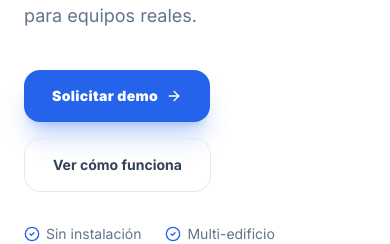
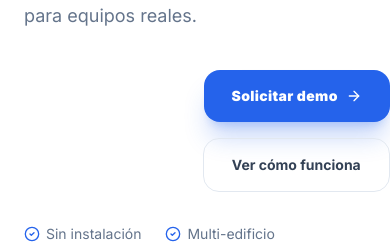
Before and after one commit to PropSys-Property-System/propsys, a Next.js app: page / in a window 390 px wide. Shown: the part 436-680 px from the top of the page. Built offline with nearby package versions, Linux system fonts and the light colour scheme; no server answers.

Commit message:
feat(landing): right align hero buttons on mobile

```diff
--- a/components/landing/LandingHero.tsx
+++ b/components/landing/LandingHero.tsx
@@ -35,18 +35,18 @@ export function LandingHero() {
             PropSys ayuda a administradoras a organizar incidencias, reservas, áreas comunes y
             comprobantes de pago en una plataforma clara, trazable y preparada para equipos reales.
           </p>
-          <div className="flex flex-wrap gap-4">
+          <div className="flex flex-col items-end sm:flex-row sm:items-center lg:justify-start gap-4">
             <a
               id="hero-demo-cta"
               href={DEMO_HREF}
-              className="inline-flex items-center gap-2 px-7 py-4 rounded-2xl bg-primary text-white font-black text-sm tracking-wide shadow-xl shadow-primary/25 hover:bg-primary/90 hover:shadow-primary/35 transition-all active:scale-[0.98]"
+              className="inline-flex items-center justify-center gap-2 px-7 py-4 rounded-2xl bg-primary text-white font-black text-sm tracking-wide shadow-xl shadow-primary/25 hover:bg-primary/90 hover:shadow-primary/35 transition-all active:scale-[0.98]"
             >
               Solicitar demo
               <ArrowRight className="w-4 h-4" />
             </a>
             <a
               href="#flujo"
-              className="inline-flex items-center gap-2 px-7 py-4 rounded-2xl border border-slate-200 text-slate-700 font-bold text-sm hover:bg-slate-50 hover:border-slate-300 transition-all"
+              className="inline-flex items-center justify-center gap-2 px-7 py-4 rounded-2xl border border-slate-200 text-slate-700 font-bold text-sm hover:bg-slate-50 hover:border-slate-300 transition-all"
             >
               Ver cómo funciona
             </a>
```
